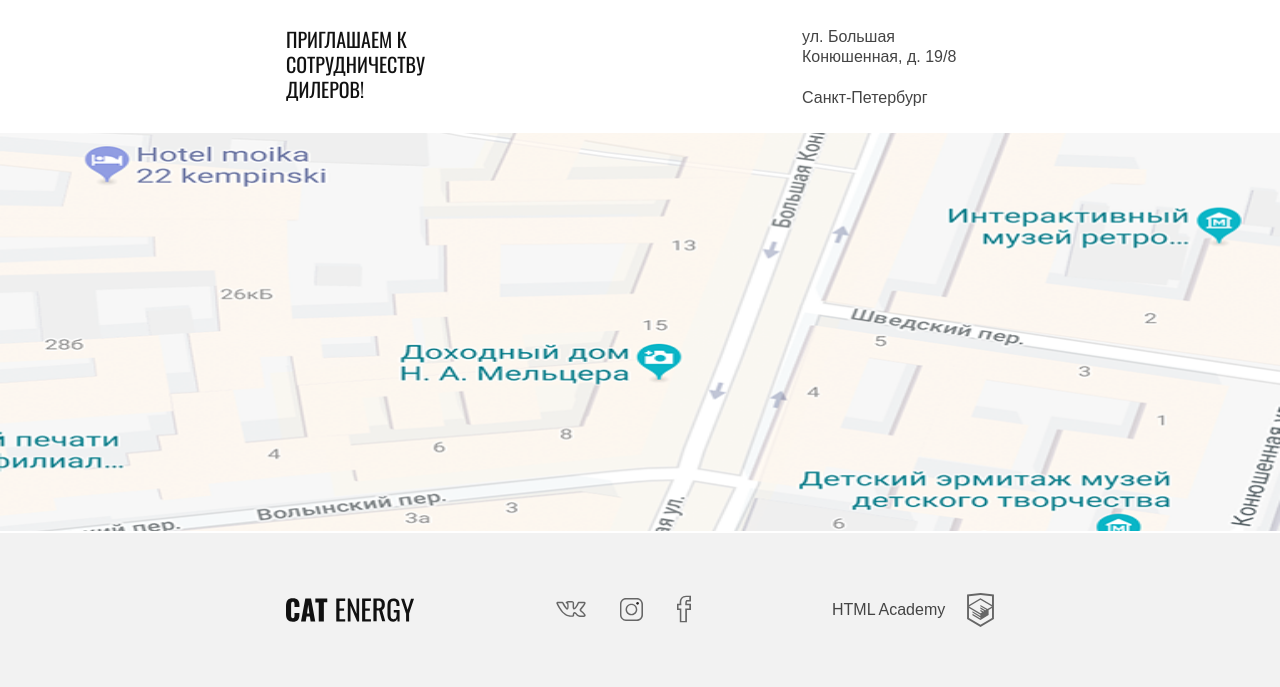
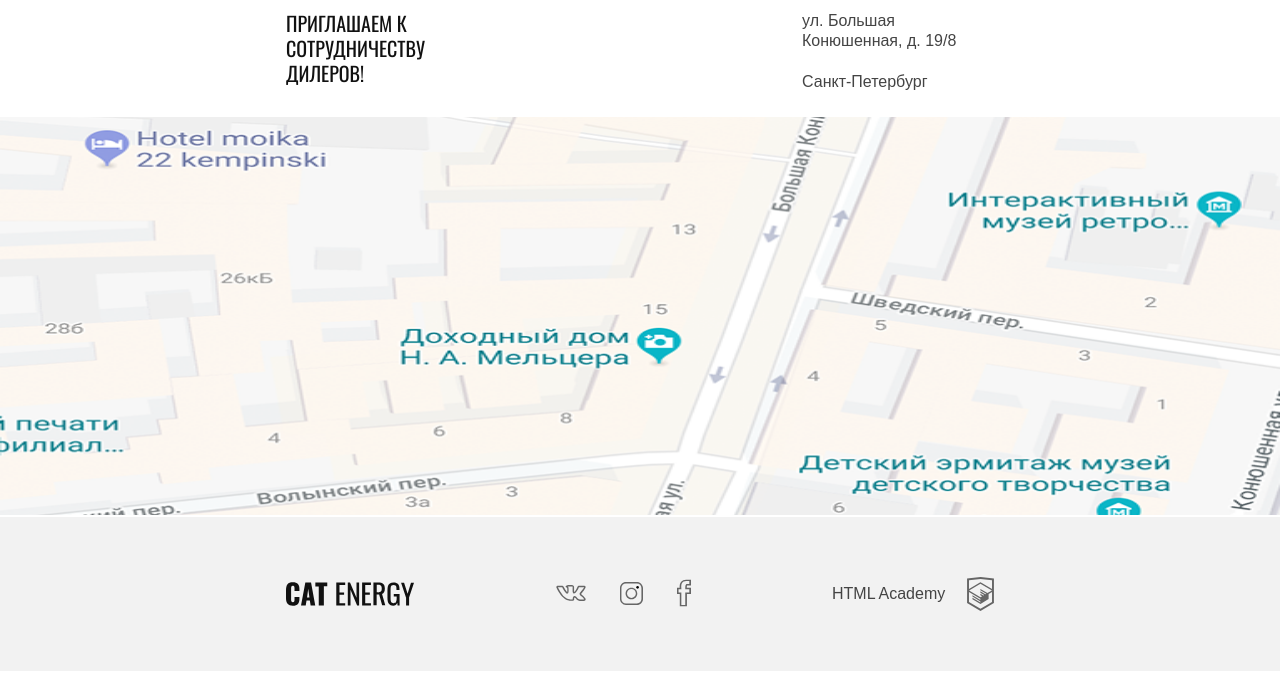
Before and after one commit to Mogrima/223093-cat-energy-17, a website: page source/index.html in a window 1280 px wide. Shown: the part 3351-4038 px from the top of the page. Drawn offline with nearby package versions, Linux system fonts and the light colour scheme; files that its build step writes are made by us from their sources.

Commit message:
1. вставлены обновленные svg иконки социальных сетей. 2. исправлены на главной странице недочеты валидатора

```diff
--- a/source/index.html
+++ b/source/index.html
@@ -70,7 +70,7 @@
             кипятком и готово.</li>
           <li class="advantages__item advantages__item--last advantages__item--food">Замените один-два приема обычной еды на наше функциональное
             питание.</li>
-          <li class="advantages__item advantages__item--last advantages__item--fast">Уже через месяц наслаждайтесь изменениями к лучшему вашего&nbsp;питомца!</p></li>
+          <li class="advantages__item advantages__item--last advantages__item--fast">Уже через месяц наслаждайтесь изменениями к лучшему вашего&nbsp;питомца!</li>
         </ul>
       </section>
       <section class="example">
@@ -139,44 +139,17 @@
             <li class="social__item">
               <a class="social__link social__link--vkontakte" href="https://vk.com/htmlacademy">
                 <span class="visually-hidden">Вконтакте</span>
-                <?xml version="1.0" encoding="utf-8"?>
-                <!-- Generator: Adobe Illustrator 23.0.3, SVG Export Plug-In . SVG Version: 6.00 Build 0)  -->
-                <svg class="social__icon social__icon--vk" version="1.1" width="22" height="12" id="Layer_1" xmlns="http://www.w3.org/2000/svg" xmlns:xlink="http://www.w3.org/1999/xlink" x="0px" y="0px" viewBox="0 0 22 12" style="enable-background:new 0 0 22 12;" xml:space="preserve">
-                  <path d="M17.6,12c-0.3,0-0.9-0.1-1.5-0.5c-0.5-0.3-0.9-0.7-1.3-1.2c-0.3-0.3-0.9-0.9-1.1-0.9c-0.2,0.1-0.4,0.7-0.3,1.2
-                    c0,0.1,0,0.6-0.3,0.9c-0.3,0.3-0.8,0.4-0.9,0.4h-1.4c-0.7,0-3.2-0.2-5.4-2.3C2.5,7.1,0.2,2.2,0.1,2C0,1.6-0.1,1.2,0.2,0.9
-                    s0.8-0.4,1-0.4h3.1c0.1,0,0.4,0.1,0.7,0.3C5.3,1,5.4,1.3,5.5,1.4c0.7,1.5,1.5,2.8,2.6,4C8.2,5,8.3,4,8.2,3.1c0-0.4-0.1-0.8-0.2-1
-                    C7.9,2,7.7,1.9,7.5,1.9L6.9,1.4c0-0.5,0.5-0.9,0.9-1.1C8.3,0.1,9.1,0,10.1,0h0.5c0.9,0,1.2,0.1,1.6,0.1c1.2,0.3,1.2,1.3,1.1,2.5v1.6
-                    c0,0.3,0,0.8,0.1,1c0.2-0.1,0.6-0.5,1.5-1.9c0.6-0.9,1-1.9,1.1-2.1c0.1-0.3,0.4-0.7,1.2-0.7h3.4c0.7,0,1.2,0.2,1.3,0.7
-                    c0.2,0.5,0.1,1.3-1.7,3.5c-0.3,0.3-0.5,0.6-0.7,0.9c-0.5,0.4-0.9,1-0.9,1.1s0.5,0.5,0.9,0.9c1.1,0.9,1.9,1.7,2.2,2.3
-                    c0.4,0.6,0.3,1,0.2,1.3c-0.3,0.7-1.2,0.7-1.4,0.8h-2.8C17.7,12,17.6,12,17.6,12z M13.7,8.3c0.7,0,1.2,0.6,1.8,1.2
-                    c0.4,0.4,0.7,0.8,1.1,1c0.5,0.3,1,0.3,1,0.3h2.9c0.1,0,0.3-0.1,0.4-0.1c0,0,0-0.1-0.1-0.1c-0.3-0.5-1-1.3-2-2.1
-                    c-0.9-0.7-1.3-1.1-1.4-1.7c0-0.6,0.4-1.1,1.2-2.1c0.2-0.2,0.4-0.5,0.7-0.8c1.1-1.4,1.4-2,1.5-2.3h-3.9c0,0.4-0.5,1.5-1.1,2.4
-                    c-1.4,2.1-2,2.4-2.5,2.4c-0.1,0-0.3,0-0.4-0.1c-0.7-0.4-0.7-1.4-0.7-2.1V3.9V2.6c0.1-1.3,0-1.3-0.3-1.4c-0.3-0.1-0.5-0.1-1.4-0.1H10
-                    c-0.5,0-1,0-1.4,0.1l0.2,0.2c0.4,0.5,0.4,1.5,0.4,1.7c0.1,1.3,0,2.9-0.7,3.3c-0.1,0-0.2,0.1-0.4,0.1C7.5,6.5,6.8,5.8,5.6,4
-                    C5,2.9,4.5,1.8,4.5,1.8s0-0.1-0.1-0.1S4.2,1.6,4.2,1.6H1.3H1.2c0.4,0.9,2.5,5,4.8,7.2c2,1.9,4.3,2,4.7,2h1.4c0,0,0.2,0,0.2-0.1v-0.1
-                    c0-0.2,0-2,1.2-2.3C13.5,8.3,13.7,8.3,13.7,8.3z"/>
-                  </svg>
+                <svg class="social__icon social__icon--vk" xmlns="http://www.w3.org/2000/svg" viewBox="0 0 22 12"><path d="M17.6 12c-.3 0-.9-.1-1.5-.5-.5-.3-.9-.7-1.3-1.2-.3-.3-.9-.9-1.1-.9-.2.1-.4.7-.3 1.2 0 .1 0 .6-.3.9-.3.3-.8.4-.9.4h-1.4c-.7 0-3.2-.2-5.4-2.3C2.5 7.1.2 2.2.1 2 0 1.6-.1 1.2.2.9s.8-.4 1-.4h3.1c.1 0 .4.1.7.3.3.2.4.5.5.6.7 1.5 1.5 2.8 2.6 4 .1-.4.2-1.4.1-2.3 0-.4-.1-.8-.2-1-.1-.1-.3-.2-.5-.2l-.6-.5c0-.5.5-.9.9-1.1.5-.2 1.3-.3 2.3-.3h.5c.9 0 1.2.1 1.6.1 1.2.3 1.2 1.3 1.1 2.5v1.6c0 .3 0 .8.1 1 .2-.1.6-.5 1.5-1.9.6-.9 1-1.9 1.1-2.1.1-.3.4-.7 1.2-.7h3.4c.7 0 1.2.2 1.3.7.2.5.1 1.3-1.7 3.5-.3.3-.5.6-.7.9-.5.4-.9 1-.9 1.1s.5.5.9.9c1.1.9 1.9 1.7 2.2 2.3.4.6.3 1 .2 1.3-.3.7-1.2.7-1.4.8h-2.8-.1zm-3.9-3.7c.7 0 1.2.6 1.8 1.2.4.4.7.8 1.1 1 .5.3 1 .3 1 .3h2.9c.1 0 .3-.1.4-.1 0 0 0-.1-.1-.1-.3-.5-1-1.3-2-2.1-.9-.7-1.3-1.1-1.4-1.7 0-.6.4-1.1 1.2-2.1.2-.2.4-.5.7-.8 1.1-1.4 1.4-2 1.5-2.3h-3.9c0 .4-.5 1.5-1.1 2.4-1.4 2.1-2 2.4-2.5 2.4-.1 0-.3 0-.4-.1-.7-.4-.7-1.4-.7-2.1V2.6c.1-1.3 0-1.3-.3-1.4-.3-.1-.5-.1-1.4-.1H10c-.5 0-1 0-1.4.1l.2.2c.4.5.4 1.5.4 1.7.1 1.3 0 2.9-.7 3.3-.1 0-.2.1-.4.1-.6 0-1.3-.7-2.5-2.5C5 2.9 4.5 1.8 4.5 1.8s0-.1-.1-.1-.2-.1-.2-.1h-3c.4.9 2.5 5 4.8 7.2 2 1.9 4.3 2 4.7 2h1.4s.2 0 .2-.1v-.1c0-.2 0-2 1.2-2.3h.2z"/></svg>
               </a></li>
             <li class="social__item">
               <a class="social__link social__link--instagram" href="https://www.instagram.com/htmlacademy">
                 <span class="visually-hidden">Инстаграм</span>
-                <?xml version="1.0" encoding="utf-8"?>
-                <!-- Generator: Adobe Illustrator 23.0.3, SVG Export Plug-In . SVG Version: 6.00 Build 0)  -->
-                <svg class="social__icon social__icon--inst" version="1.1" width="16" height="16" id="Layer_1" xmlns="http://www.w3.org/2000/svg" xmlns:xlink="http://www.w3.org/1999/xlink" x="0px" y="0px" viewBox="0 0 16.1 16" style="enable-background:new 0 0 16.1 16;" xml:space="preserve">
-                  <style type="text/css"> .st0{fill:#231F20;}</style>
-                  <path class="st0" d="M11.8,1C13.6,1,15,2.4,15,4.2v7.7c0,1.7-1.4,3.1-3.1,3.1H4.2C2.4,15,1,13.6,1,11.8V4.2C1,2.4,2.4,1,4.2,1H11.8 M11.8,0H4.2C1.9,0,0,1.9,0,4.2v7.7C0,14.1,1.9,16,4.2,16h7.7c2.3,0,4.2-1.9,4.2-4.2V4.2C16,1.9,14.1,0,11.8,0z"/>
-                  <path class="st0" d="M8,4.9c1.7,0,3.1,1.4,3.1,3.1S9.7,11.1,8,11.1S4.9,9.7,4.9,8S6.3,4.9,8,4.9 M8,3.9C5.7,3.9,3.9,5.7,3.9,8 s1.8,4.1,4.1,4.1s4.1-1.8,4.1-4.1S10.3,3.9,8,3.9z"/>
-                  <circle class="st0" cx="12.3" cy="3.7" r="0.9"/>
-                </svg>
+                <svg class="social__icon social__icon--inst" xmlns="http://www.w3.org/2000/svg" viewBox="0 0 16.1 16"><path d="M11.8 1C13.6 1 15 2.4 15 4.2v7.7c0 1.7-1.4 3.1-3.1 3.1H4.2C2.4 15 1 13.6 1 11.8V4.2C1 2.4 2.4 1 4.2 1h7.6m0-1H4.2C1.9 0 0 1.9 0 4.2v7.7C0 14.1 1.9 16 4.2 16h7.7c2.3 0 4.2-1.9 4.2-4.2V4.2C16 1.9 14.1 0 11.8 0z"/><path class="st0" d="M8 4.9c1.7 0 3.1 1.4 3.1 3.1S9.7 11.1 8 11.1 4.9 9.7 4.9 8 6.3 4.9 8 4.9m0-1C5.7 3.9 3.9 5.7 3.9 8s1.8 4.1 4.1 4.1 4.1-1.8 4.1-4.1S10.3 3.9 8 3.9z"/><circle cx="12.3" cy="3.7" r=".9"/></svg>
               </a></li>
             <li class="social__item">
               <a class="social__link social__link--facebook" href="https://www.facebook.com/htmlacademy">
                 <span class="visually-hidden">Фейсбук</span>
-                <?xml version="1.0" encoding="utf-8"?>
-                <!-- Generator: Adobe Illustrator 23.0.3, SVG Export Plug-In . SVG Version: 6.00 Build 0)  -->
-                <svg class="social__icon social__icon--fb" version="1.1" width="10" height="19" id="Layer_1" xmlns="http://www.w3.org/2000/svg" xmlns:xlink="http://www.w3.org/1999/xlink" x="0px" y="0px" viewBox="0 0 10 19" style="enable-background:new 0 0 10 19;" xml:space="preserve">
-                  <path d="M7.1,19H2v-8.8H0V5.8h1.9C1.8,3.8,2.1,2.4,3,1.4C3.8,0.5,5,0.1,6.5,0H10v4.2H7.2C7.1,4.4,7,5,7,5.8h3v4.4H7.1V19z M3.1,18 h2.8V9.1h2.9V6.8H5.9V6.3c0-1.4,0-2.6,0.7-3.1l0.1-0.1h2.1V1H6.5c-1.2,0.1-2,0.4-2.6,1c-0.8,0.8-1,2.3-0.8,4.2l0.1,0.6H1.1v2.3h2V18 z"/>
-                </svg>
+                <svg class="social__icon social__icon--fb" xmlns="http://www.w3.org/2000/svg" viewBox="0 0 10 19"><path d="M7.1 19H2v-8.8H0V5.8h1.9c-.1-2 .2-3.4 1.1-4.4C3.8.5 5 .1 6.5 0H10v4.2H7.2c-.1.2-.2.8-.2 1.6h3v4.4H7.1V19zm-4-1h2.8V9.1h2.9V6.8H5.9v-.5c0-1.4 0-2.6.7-3.1l.1-.1h2.1V1H6.5c-1.2.1-2 .4-2.6 1-.8.8-1 2.3-.8 4.2l.1.6H1.1v2.3h2V18z"/></svg>
               </a></li>
           </ul>
         </div>
@@ -188,6 +161,6 @@
         </a>
       </div>
     </footer>
+    <script src="js/main.js"></script>
   </body>
-  <script src="js/main.js"></script>
 </html>
```
Also changed, not shown: source/catalog.html (+13 -29 lines), source/form.html (+13 -29 lines).
